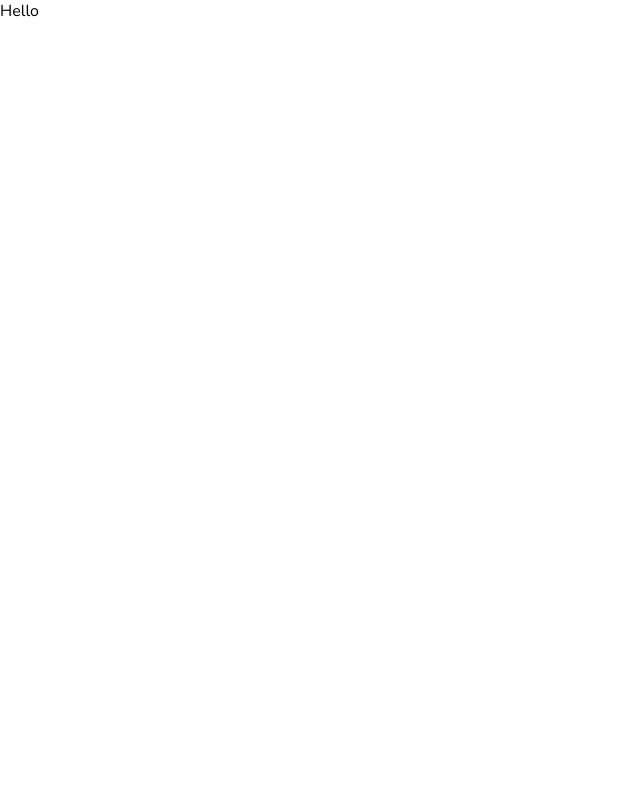
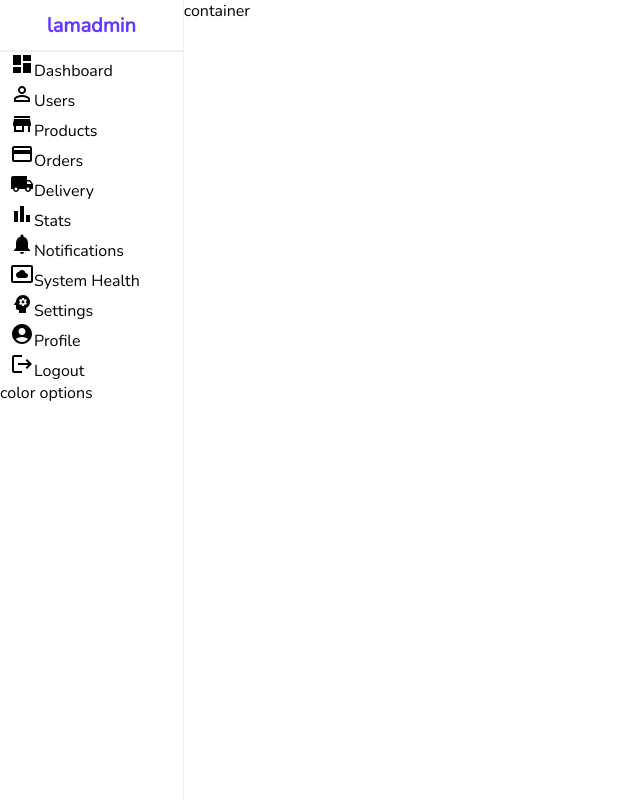
Before and after one commit to patriceandrea/admin-dashboard, a React (Create React App) app in the folder client/: page / in a window 1280 px wide. Shown: the whole page, without its empty margins (0-640 px from the left). Built offline with nearby package versions, Linux system fonts and the light colour scheme.

Commit message:
adds sidebar and icons

```diff
--- a/client/package.json
+++ b/client/package.json
@@ -3,6 +3,10 @@
   "version": "0.1.0",
   "private": true,
   "dependencies": {
+    "@emotion/react": "^11.10.4",
+    "@emotion/styled": "^11.10.4",
+    "@mui/icons-material": "^5.10.6",
+    "@mui/material": "^5.10.6",
     "@testing-library/jest-dom": "^5.16.5",
     "@testing-library/react": "^13.4.0",
     "@testing-library/user-event": "^13.5.0",
--- a/client/src/components/sidebar/Sidebar.js
+++ b/client/src/components/sidebar/Sidebar.js
@@ -0,0 +1,76 @@
+import React from 'react'
+import "./sidebar.scss";
+import DashboardIcon from '@mui/icons-material/Dashboard';
+import PersonOutlineIcon from '@mui/icons-material/PersonOutline';
+import StoreIcon from '@mui/icons-material/Store';
+import PaymentIcon from '@mui/icons-material/Payment';
+import LocalShippingIcon from '@mui/icons-material/LocalShipping';
+import BarChartIcon from '@mui/icons-material/BarChart';
+import NotificationsIcon from '@mui/icons-material/Notifications';
+import SettingsSystemDaydreamIcon from '@mui/icons-material/SettingsSystemDaydream';
+import PsychologyIcon from '@mui/icons-material/Psychology';
+import AccountCircleIcon from '@mui/icons-material/AccountCircle';
+import LogoutIcon from '@mui/icons-material/Logout';
+
+
+const Sidebar = () => {
+  return (
+    <div className='sidebar'>
+      <div className='top'>
+        <span className='logo'>lamadmin</span>
+      </div>
+      <hr />
+      <div className='center'>
+        <ul>
+          <li>
+            <DashboardIcon />
+            <span>Dashboard</span>
+          </li>
+          <li>
+            <PersonOutlineIcon />
+            <span>Users</span>
+          </li>
+          <li>
+            <StoreIcon />
+            <span>Products </span>
+          </li>
+          <li>
+            <PaymentIcon />
+            <span>Orders</span>
+          </li>
+          <li>
+            <LocalShippingIcon />
+            <span>Delivery</span>
+          </li>
+          <li>
+            <BarChartIcon />
+            <span>Stats</span>
+          </li>
+          <li>
+            <NotificationsIcon />
+            <span>Notifications</span>
+          </li>
+          <li>
+            <SettingsSystemDaydreamIcon />
+            <span>System Health</span>
+          </li>
+          <li>
+            <PsychologyIcon />
+            <span>Settings</span>
+          </li>
+          <li>
+            <AccountCircleIcon />
+            <span>Profile</span>
+          </li>
+          <li>
+            <LogoutIcon />
+            <span>Logout</span>
+          </li>
+        </ul>
+      </div>
+      <div className='bottom'>color options</div>
+    </div>
+  )
+}
+
+export default Sidebar;
--- a/client/src/components/sidebar/sidebar.scss
+++ b/client/src/components/sidebar/sidebar.scss
@@ -0,0 +1,34 @@
+.sidebar {
+  flex: 1;
+  border-right: 0.5px solid rgb(240, 238, 238);
+  min-height: 100vh;
+  background-color: white;
+
+  .top {
+    height: 50px;
+    display: flex;
+    align-items: center;
+    justify-content: center;
+
+    .logo {
+      font-size: 20px;
+      font-weight: bold;
+      color: #6439ff;
+    }
+  }
+
+  hr {
+    height: 0;
+    border: 0.5px solid rgb(240, 238, 238);
+  }
+
+  .center {
+    padding-left: 10px;
+
+    ul {
+      list-style: none;
+      margin: 0;
+      padding: 0;
+    }
+  }
+}
--- a/client/src/pages/home/Home.js
+++ b/client/src/pages/home/Home.js
@@ -1,10 +1,12 @@
 import React from 'react';
+import Sidebar from '../../components/sidebar/Sidebar';
 import './home.scss'
 
 const Home = () => {
   return (
     <div className='home'>
-      Hello
+      <Sidebar />
+      <div className='homeContainer'>container</div>
     </div>
   )
 }
--- a/client/src/pages/home/home.scss
+++ b/client/src/pages/home/home.scss
@@ -1,5 +1,8 @@
 .home {
-  .title {
-    color: white;
+  display: flex;
+
+  .homeContainer {
+
+    flex: 6;
   }
 }
```
Also changed, not shown: client/src/components/navbar/Navbar.js (+9 -0 lines), 1 other file (tests, documents, lock files or other folders).
